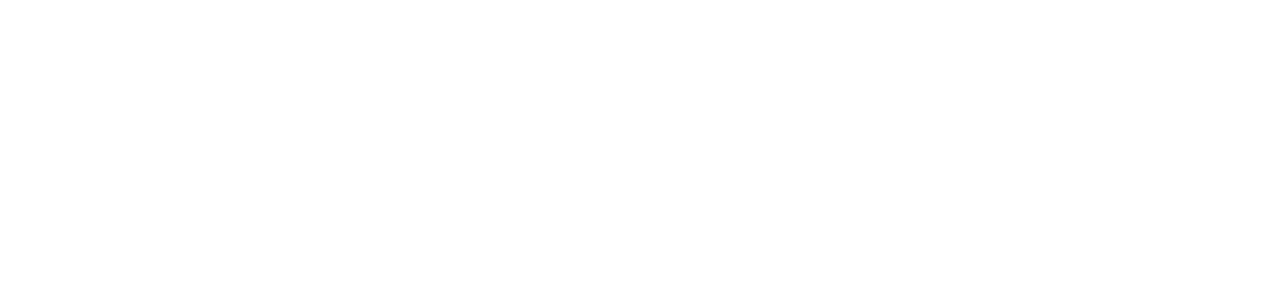
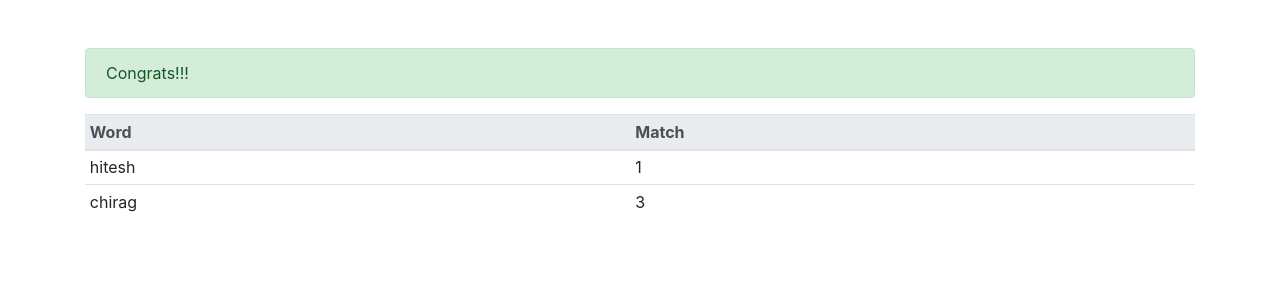
Before and after one commit to vishalgheravada/unit-test, a React app: page / in a window 1280 px wide. Shown: the top 300 px of the page. Built offline with nearby package versions, Linux system fonts and the light colour scheme.

Commit message:
Add bootstrap

```diff
--- a/public/index.html
+++ b/public/index.html
@@ -3,6 +3,7 @@
   <head>
     <meta charset="utf-8" />
     <link rel="icon" href="%PUBLIC_URL%/favicon.ico" />
+    <link href="https://stackpath.bootstrapcdn.com/bootstrap/4.4.1/css/bootstrap.min.css" rel="stylesheet" integrity="sha384-Vkoo8x4CGsO3+Hhxv8T/Q5PaXtkKtu6ug5TOeNV6gBiFeWPGFN9MuhOf23Q9Ifjh" crossorigin="anonymous">
     <meta name="viewport" content="width=device-width, initial-scale=1" />
     <meta name="theme-color" content="#000000" />
     <meta
--- a/src/index.js
+++ b/src/index.js
@@ -1,7 +1,7 @@
 import React from 'react';
 import ReactDOM from 'react-dom';
 import './counter/index.css';
-import App from './jotto/congrats';
+import App from './jotto/index';
 import * as serviceWorker from './serviceWorker';
 
 ReactDOM.render(<App />, document.getElementById('root'));
--- a/src/jotto/congrats.js
+++ b/src/jotto/congrats.js
@@ -2,13 +2,13 @@
 import PropTypes from "prop-types";
 class Congrats extends Component {
     static propTypes = {
-        success: PropTypes.bool
+        success: PropTypes.bool.isRequired
     };
     render() {
         if(this.props.success) {
             return (
-                <div dataTest="congratsComponent">
-                    <div dataTest="congratsMessage">
+                <div dataTest="congratsComponent" className="mt-5">
+                    <div dataTest="congratsMessage" className="alert alert-success">
                         Congrats!!!
                     </div>
                 </div>
--- a/src/jotto/guessedwords.js
+++ b/src/jotto/guessedwords.js
@@ -14,7 +14,13 @@
         if(this.props.guessedWords.length > 0) {
             return (
                 <div dataTest="guessedComponent">
-                    <table>
+                    <table className="table table-sm">
+                        <thead className="thead-light">
+                            <tr>
+                                <th>Word</th>
+                                <th>Match</th>
+                            </tr>
+                        </thead>
                         <tbody>
                             {
                                 this.props.guessedWords.map(i => (
--- /dev/null
+++ b/src/jotto/index.js
@@ -0,0 +1,19 @@
+import React, { Component } from "react";
+import Congrats from "./congrats";
+import Guessedwords from "./guessedwords";
+
+export default class JottoApp extends Component {
+    render() {
+        return (
+            <>
+                <div className="container">
+                    <Congrats success={true} />
+                    <Guessedwords guessedWords={[
+                        {guessedWord: "hitesh", letterCount: 1},
+                        {guessedWord: "chirag", letterCount: 3},
+                    ]} />
+                </div>
+            </>
+        );
+    }
+}
```
